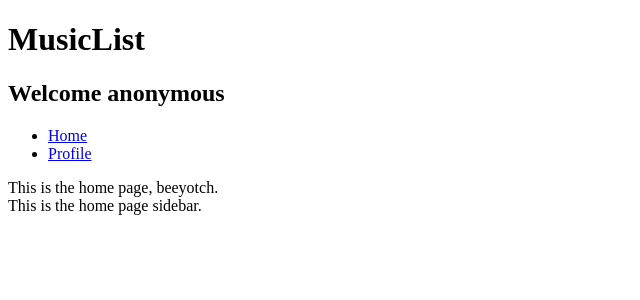
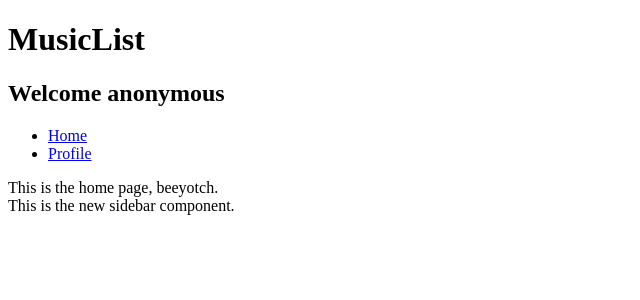
Before and after one commit to jryanthe4th/musiclist, a React app: page / in a window 1280 px wide. Shown: the top 300 px of the page, without its empty margins (0-640 px from the left). Built offline with nearby package versions, Linux system fonts and the light colour scheme; the HTML template or start-up script is replaced by a standard one.

Commit message:
refactored sidebar components

```diff
--- a/src/components/Template.jsx
+++ b/src/components/Template.jsx
@@ -10,8 +10,10 @@ export default function Template() {
         <Router>
             <div className="wrapper">
                 <Header username="anonymous" />
-                <Route exact path="/" component={HomePage} />
-                <Route path="/account/profile/:id" component={ProfilePage} />
+                <section className="page-content">
+                    <Route exact path="/" component={HomePage} />
+                    <Route path="/account/profile/:id" component={ProfilePage} />
+                </section>
             </div>
         </Router>
     );
--- a/src/components/account/ProfilePage.jsx
+++ b/src/components/account/ProfilePage.jsx
@@ -1,17 +1,15 @@
 import React from 'react';
+
+import Sidebar from '../shared/Sidebar';
 
 export default function ProfilePage(props) {
     const { match } = props;
     return (
-        <section className="page-content">
-            <div className="row">
-                <div className="col-sm-12 col-lg-8">
-                    This is the profile page. The profile id is: {match.params.id}
-                </div>
-                <aside className="col-sm-12 col-lg-4">
-                    This is the profile page sidebar
-                </aside>
+        <div className="row">
+            <div className="col-sm-12 col-lg-8">
+                This is the profile page. The profile id is: {match.params.id}
             </div>
-        </section>
+            <Sidebar />
+        </div>
     );
 }
--- a/src/components/home/HomePage.jsx
+++ b/src/components/home/HomePage.jsx
@@ -1,16 +1,14 @@
 import React from 'react';
+
+import Sidebar from '../shared/Sidebar';
 
 export default function HomePage() {
     return (
-        <section className="page-content">
-            <div className="row">
-                <div className="col-sm-12 col-lg-8">
-                    This is the home page, beeyotch.
-                </div>
-                <aside className="col-sm-12 col-lg-4">
-                    This is the home page sidebar.
-                </aside>
+        <div className="row">
+            <div className="col-sm-12 col-lg-8">
+                This is the home page, beeyotch.
             </div>
-        </section>
+            <Sidebar />
+        </div>
     );
 }
--- /dev/null
+++ b/src/components/shared/Sidebar.jsx
@@ -0,0 +1,9 @@
+import React from 'react';
+
+export default function Sidebar() {
+    return (
+        <aside className="col-sm-12 col-lg-4">
+            This is the new sidebar component.
+        </aside>
+    );
+}
```
